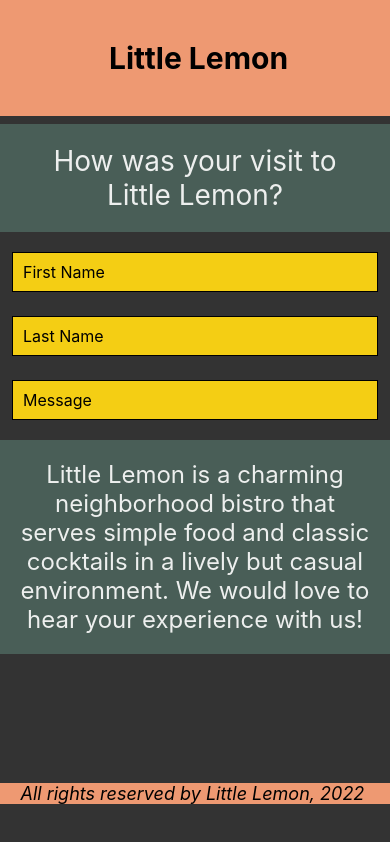
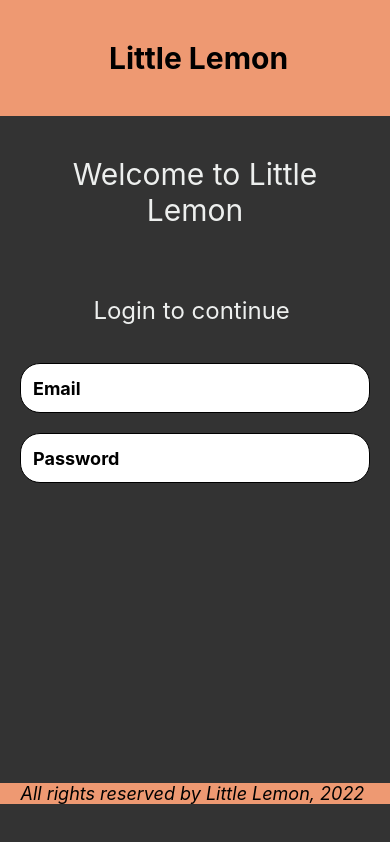
Before and after one commit to farhanwaseer/App-Development, a React Native app in the folder MyFarApp/: screen / in a window 390 px wide. Built offline with nearby package versions, Linux system fonts and the light colour scheme.

Commit message:
LoginScreen

```diff
--- a/MyFarApp/App.js
+++ b/MyFarApp/App.js
@@ -8,17 +8,21 @@
 import MenuItems2 from "./src/components/MenuItems2";
 import MenuItems3 from "./src/components/MenuItems3";
 import FeedbackForm from "./src/components/FeedbackForm";
+import Login from "./src/screens/Login";
+import { LoginScreen } from "./src/components/LoginScreen";
 
 export default function App() {
   return (
     <>
       <View style={styles.container}>
         <LittleLemonHeader />
-        <FeedbackForm />
         {/* <WelcomeScreen /> */}
         {/* <MenuItems /> */}
         {/* <MenuItems2 /> */}
         {/* <MenuItems3 /> */}
+        {/* <FeedbackForm /> */}
+        {/* <Login /> */}
+        <LoginScreen />
       </View>
       <View style={styles.footer}>
         <LittleLemonFooter />
--- a/MyFarApp/src/components/FeedbackForm.jsx
+++ b/MyFarApp/src/components/FeedbackForm.jsx
@@ -1,5 +1,13 @@
 import React, { useState } from "react";
-import { View, Text, ScrollView, TextInput, StyleSheet } from "react-native";
+import {
+  View,
+  Text,
+  ScrollView,
+  TextInput,
+  StyleSheet,
+  KeyboardAvoidingView,
+  Platform,
+} from "react-native";
 
 // nb=
 
@@ -9,40 +17,84 @@
   const [message, onChangeMessage] = useState("");
 
   return (
-
-      <ScrollView style={styles.container}>
+    <KeyboardAvoidingView
+      style={styles.container}
+      behavior={Platform.OS === "ios" ? "padding" : "height"}
+    >
+      <ScrollView keyboardDismissMode="on-drag">
         <Text style={styles.headingSection}>
           How was your visit to Little Lemon?
         </Text>
-
+        <Text style={styles.infoSection}>
+          Little Lemon is a charming neighborhood bistro that serves simple food
+          and classic cocktails in a lively but casual environment. We would
+          love to hear your experience with us!
+        </Text>
         <TextInput
           style={styles.input}
           value={firstName}
-          placeholder={'First Name'}
+          placeholder={"First Name"}
           onChangeText={onChangeFirstName}
         />
         <TextInput
           style={styles.input}
           value={lastName}
-          placeholder={'Last Name'}
+          placeholder={"Last Name"}
           onChangeText={onChangeLastName}
         />
         <TextInput
           style={styles.input}
           value={message}
-          placeholder={'Message'}
+          placeholder={"Message"}
           onChangeText={onChangeMessage}
+          multiline={true}
+          maxLength={250}
         />
-        <Text style={styles.infoSection}>
-          Little Lemon is a charming neighborhood bistro that serves simple food
-          and classic cocktails in a lively but casual environment. We would
-          love to hear your experience with us!
-        </Text>
       </ScrollView>
+    </KeyboardAvoidingView>
   );
 };
 
 export default FeedbackForm;
+
+// const styles = StyleSheet.create({
+//   container: {
+//     flex: 1,
+//   },
+//   input: {
+//     height: 40,
+//     margin: 12,
+//     borderWidth: 1,
+//     padding: 10,
+//     fontSize: 16,
+//     borderColor: "EDEFEE",
+//     backgroundColor: "#F4CE14",
+//   },
+//   messageInput: {
+//     height: 100,
+//     margin: 12,
+//     borderWidth: 1,
+//     padding: 10,
+//     fontSize: 16,
+//     backgroundColor: "#F4CE14",
+//   },
+//   infoSection: {
+//     fontSize: 24,
+//     padding: 20,
+//     marginVertical: 8,
+//     color: "#EDEFEE",
+//     textAlign: "center",
+//     backgroundColor: "#495E57",
+//   },
+//   headingSection: {
+//     fontSize: 28,
+//     padding: 20,
+//     marginVertical: 8,
+//     color: "#EDEFEE",
+//     textAlign: "center",
+//     backgroundColor: "#495E57",
+//   },
+// });
 
 const styles = StyleSheet.create({
   container: {
@@ -63,7 +115,7 @@
   borderWidth: 1,
   padding: 10,
   fontSize: 16,
-    backgroundColor: "#F4CE14",
+  backgroundColor: '#F4CE14',
  },
   infoSection: {
     fontSize: 24,
--- /dev/null
+++ b/MyFarApp/src/components/LoginScreen.jsx
@@ -0,0 +1,74 @@
+import { useState } from "react";
+import {
+  View,
+  ScrollView,
+  StyleSheet,
+  Text,
+  TextInput,
+  KeyboardAvoidingView,
+  Platform
+} from "react-native";
+
+export const LoginScreen = () => {
+  const [email, onChangeEmail] = useState("");
+  const [password, onChangePassword] = useState("");
+  return (
+    <KeyboardAvoidingView
+      style={styles.container}
+      behavior={Platform.OS === "ios" ? "padding" : "height"}
+    >
+      <ScrollView keyboardDismissMode="on-drag">
+        <Text style={styles.headerText}>Welcome to Little Lemon</Text>
+        <Text style={styles.regularText}>Login to continue </Text>
+        <TextInput
+          style={styles.textInput}
+          value={email}
+          onChange={onChangeEmail}
+          keyboardType="email-address"
+          placeholder="Email "
+          clearButtonMode="always"
+        />
+        <TextInput
+          style={styles.textInput}
+          value={password}
+          onChange={onChangePassword}
+          placeholder="Password "
+          keyboardType="default"
+          secureTextEntry={true}
+        />
+      </ScrollView>
+    </KeyboardAvoidingView>
+  );
+};
+
+const styles = StyleSheet.create({
+  container: {
+    flex: 1,
+  },
+  headerText: {
+    padding: 40,
+    fontSize: 30,
+    color: "#EDEFEE",
+    textAlign: "center",
+  },
+  regularText: {
+    fontSize: 24,
+    padding: 20,
+    marginVertical: 8,
+    color: "#EDEFEE",
+    textAlign: "center",
+  },
+  textInput: {
+    height: 50,
+    margin: 10,
+    marginLeft: 20,
+    marginRight: 20,
+    padding: 12,
+    fontSize: 18,
+    borderRadius: 20,
+    borderWidth: 1,
+    fontWeight: "bold",
+    borderColor: "EDEFEE",
+    backgroundColor: "white",
+  },
+});
```
Lines whose indentation alone changed are shown as unchanged.
